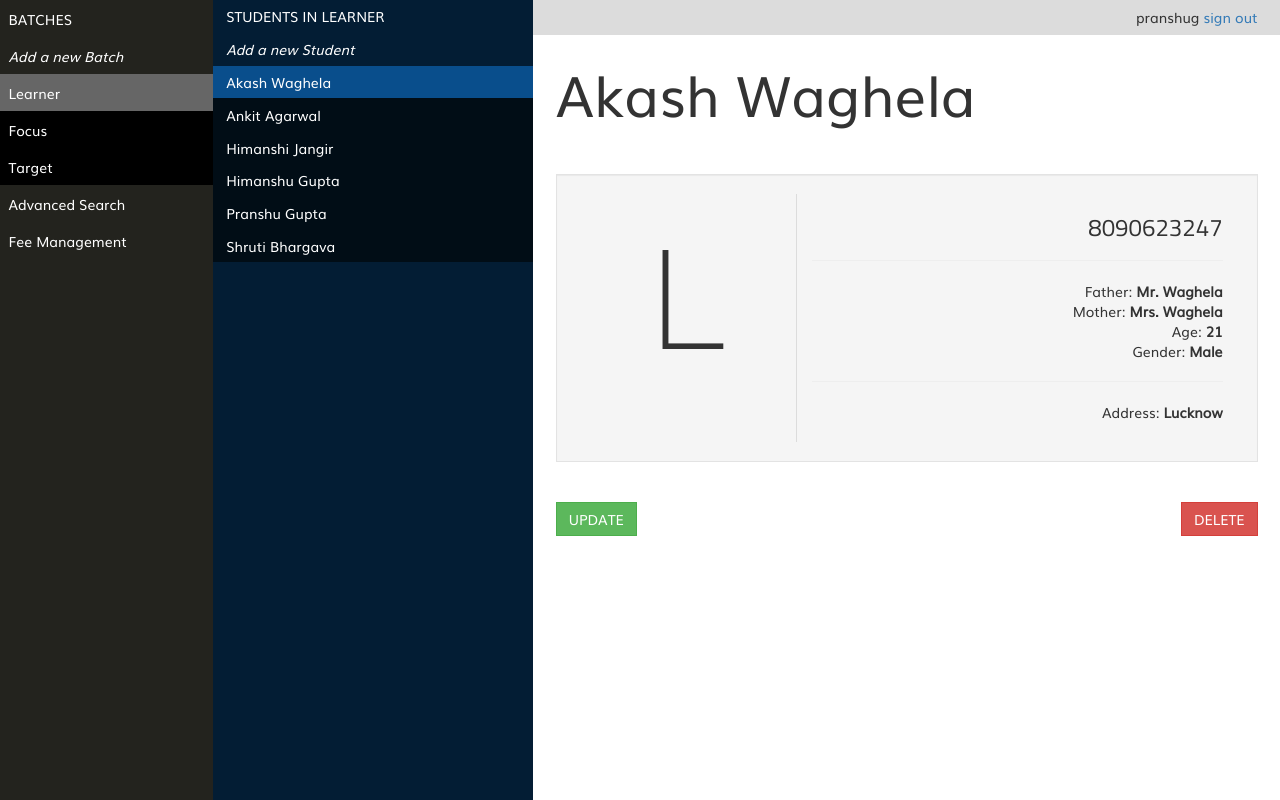
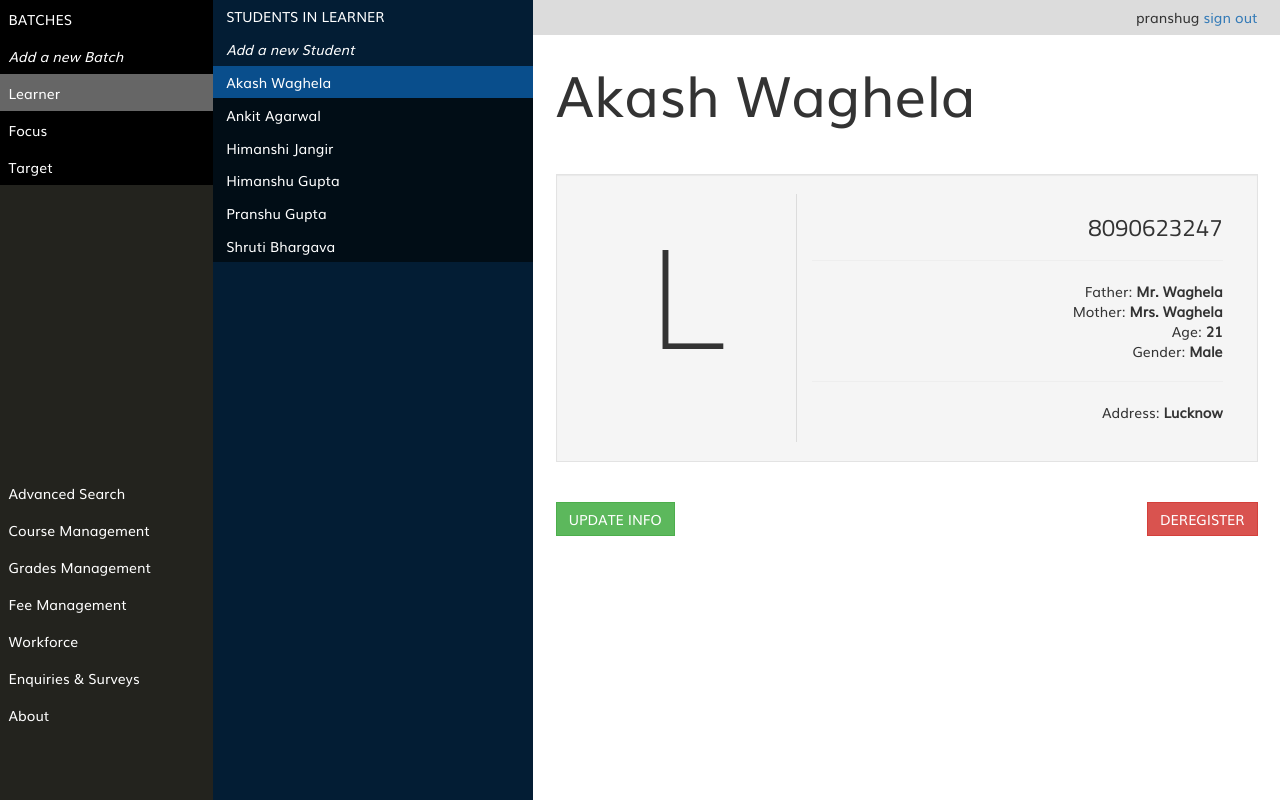
Before and after one commit to prashantkumar42/OSMS, a Django app: page /dashboard/ in a window 1280 px wide. Run offline with Django 3.2, Linux system fonts and the light colour scheme; a user stored in the database is signed in; data comes from the database, SQL or seed files in the repository; both versions use the stored data as it was after the commit; some libraries are stand-ins or nearby versions.

Commit message:
fixed the height of batchList column

```diff
--- a/datacloud/dashboard/templates/dashboard/dashboard.html
+++ b/datacloud/dashboard/templates/dashboard/dashboard.html
@@ -12,12 +12,13 @@
 	<body>
         <div class="row-fluid">
             <div class="col-sm-2 muli" id="panel1">
-                <div class="row batch" style="background-color: rgb(35,35,30)">
+                <div class="row batch" style="background-color: black">
                     BATCHES
                 </div>
-                <div class="row batch" style="background-color: rgb(35,35,30)">
+                <div class="row batch" style="background-color: black">
                     <i id="hover" data-toggle="modal" data-target="#addBatch">Add a new Batch</i>
                 </div>
+                <div id="batchListCol">
                     <div class="row batch" id="batch1" onclick="getStudents(1)">
                         Learner
                     </div>
@@ -27,11 +28,27 @@
                     <div class="row batch" id="batch3" onclick="getStudents(3)">
                         Target
                     </div>
+                </div>
                 <div class="row" id="search">
                     Advanced Search
                 </div>
+                <div class="row" id="courses">
+                    Course Management
+                </div>
+                <div class="row" id="grades">
+                    Grades Management
+                </div>
                 <div class="row" id="fees">
                     Fee Management
+                </div>
+                <div class="row" id="workforce">
+                    Workforce
+                </div>
+                <div class="row" id="surveys">
+                    Enquiries &amp; Surveys
+                </div>
+                <div class="row" id="about">
+                    About
                 </div>
             </div>
             <div class="col-sm-3 muli" id="panel2">
@@ -126,7 +143,7 @@
                                             </select>
                                         </div>
                                     </div>
-                                    <button type="submit" class="titillium btn btn-primary">Add Student</button>
+                                    <button type="submit" class="muli btn btn-primary">Add Student</button>
                                 </form>
                             </div>
                         </div>
--- a/datacloud/datacloud/static/static_dirs/scripts/dashboard.js
+++ b/datacloud/datacloud/static/static_dirs/scripts/dashboard.js
@@ -15,7 +15,7 @@ function viewDetails(std) {
     }
     highlightedSTD = std.id;
     // create the update and delete buttons
-    btnHTML = "<button class='muli btn btn-success' data-toggle='modal' data-target='#updateStudent'>UPDATE</button> <a href='/services/stddelete?sid=" + std.id + "&bid=" + std.batch + "'><button class='muli pull-right btn btn-danger'>DELETE</button></a>"
+    btnHTML = "<button class='muli btn btn-success' data-toggle='modal' data-target='#updateStudent'>UPDATE INFO</button> <a href='/services/stddelete?sid=" + std.id + "&bid=" + std.batch + "'><button class='muli pull-right btn btn-danger'>DEREGISTER</button></a>"
     document.getElementById("udbuttons").innerHTML = btnHTML;
     // fill up the update form
     document.getElementById("uid").value = std.id;
--- a/datacloud/datacloud/static/static_dirs/stylesheets/dashboard.css
+++ b/datacloud/datacloud/static/static_dirs/stylesheets/dashboard.css
@@ -54,6 +54,11 @@
   background-color: rgba(102,102,102,0.5);
 }
 
+#batchListCol {
+  height: 50vh;
+  overflow-y: auto;
+}
+
 .student {
   background-color:rgb(1, 13, 22);
   color:#fff;
@@ -86,22 +91,19 @@ a:hover {
   padding-right: 3%;
 }
 
-.btn-success {
+.btn-success, .input-group-addon, .btn-danger {
   border-radius: 0;
 }
 
-.btn-danger {
+.modal, .fade, .modal-dialog, .modal-content, .modal-header, .modal-body {
   border-radius: 0;
 }
 
-#search, #fees {
+#search, #fees, #grades, #courses, #surveys, #workforce, #about {
   padding:4%;
   margin:0;
 }
-#search:hover {
-  background-color: darkslateblue;
-}
 
-#fees:hover {
+#fees:hover, #search:hover, #grades:hover, #courses:hover, #surveys:hover, #workforce:hover, #about:hover {
   background-color: green;
 }
```
Also changed, not shown: datacloud/db.sqlite3. Lines whose indentation alone changed are shown as unchanged.
